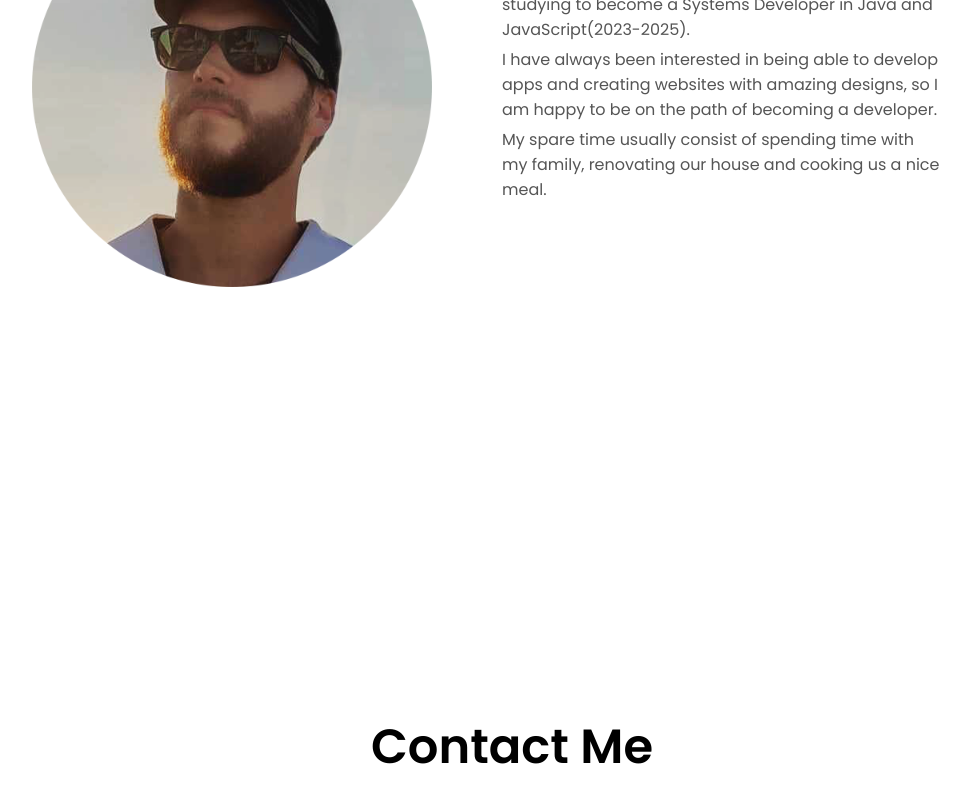
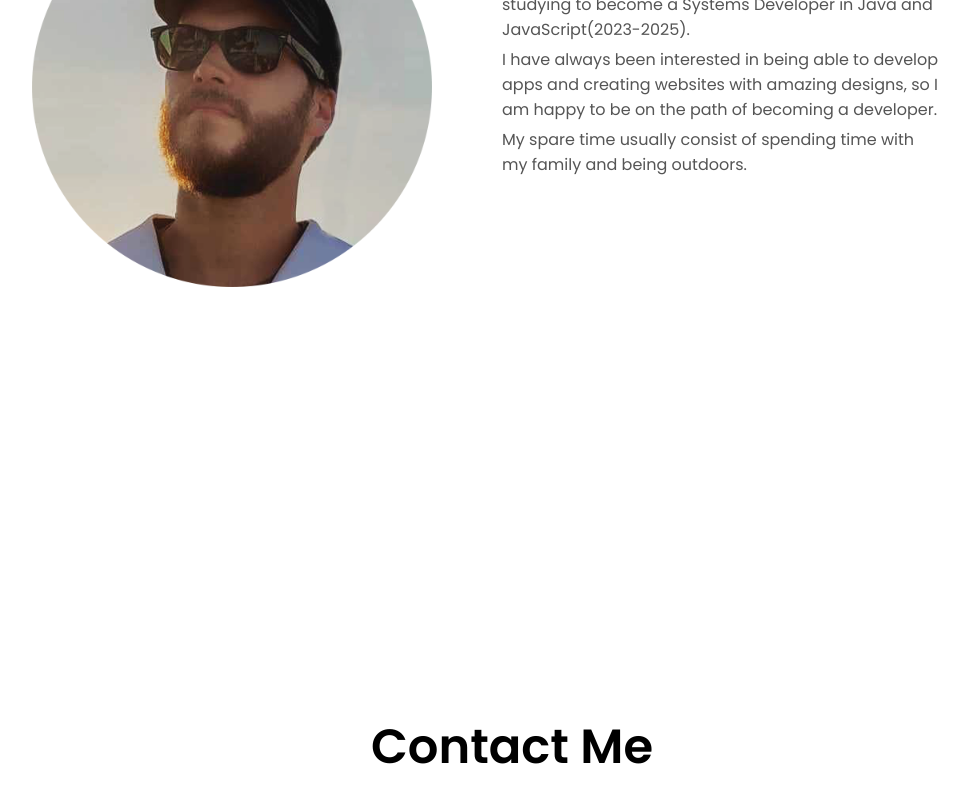
Before and after one commit to oskber/myPortfolio, a plain HTML site: page index.html in a window 1280 px wide. Shown: the part 1260-2072 px from the top of the page, without its empty margins (128-1098 px from the left). Drawn offline with nearby package versions, Linux system fonts and the light colour scheme.

Commit message:
changes to paragraph

```diff
--- a/index.html
+++ b/index.html
@@ -66,7 +66,7 @@
 
         <p>I have always been interested in being able to develop apps and creating websites with amazing designs, so I am happy to be on the path of becoming a developer.</p>
 
-        <p>My spare time usually consist of spending time with my family, renovating our house and cooking us a nice meal.</p>
+        <p>My spare time usually consist of spending time with my family and being outdoors.</p>
       </div>
     </div>
   </section>
```
